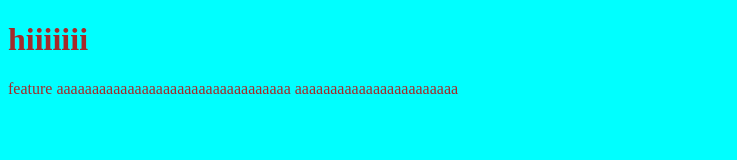
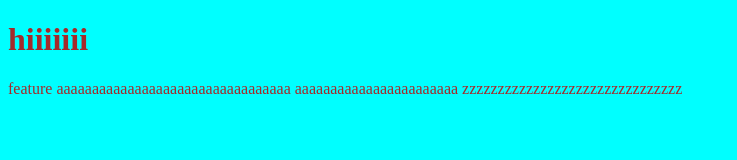
Before and after one commit to ranishlakshan2/nimarepo, a plain HTML site: page featurea.html in a window 1280 px wide. Shown: the whole page, without its empty margins (0-737 px from the left). Drawn offline with Linux system fonts and the light colour scheme.

Commit message:
modify aaaaaaaaaaaa

```diff
--- a/featurea.html
+++ b/featurea.html
@@ -10,6 +10,9 @@
     <h1>hiiiiiii</h1>
     <p>feature aaaaaaaaaaaaaaaaaaaaaaaaaaaaaaaaa
         aaaaaaaaaaaaaaaaaaaaaaa
+
+
+        zzzzzzzzzzzzzzzzzzzzzzzzzzzzzzz
     </p>
 </body>
 </html>
```
